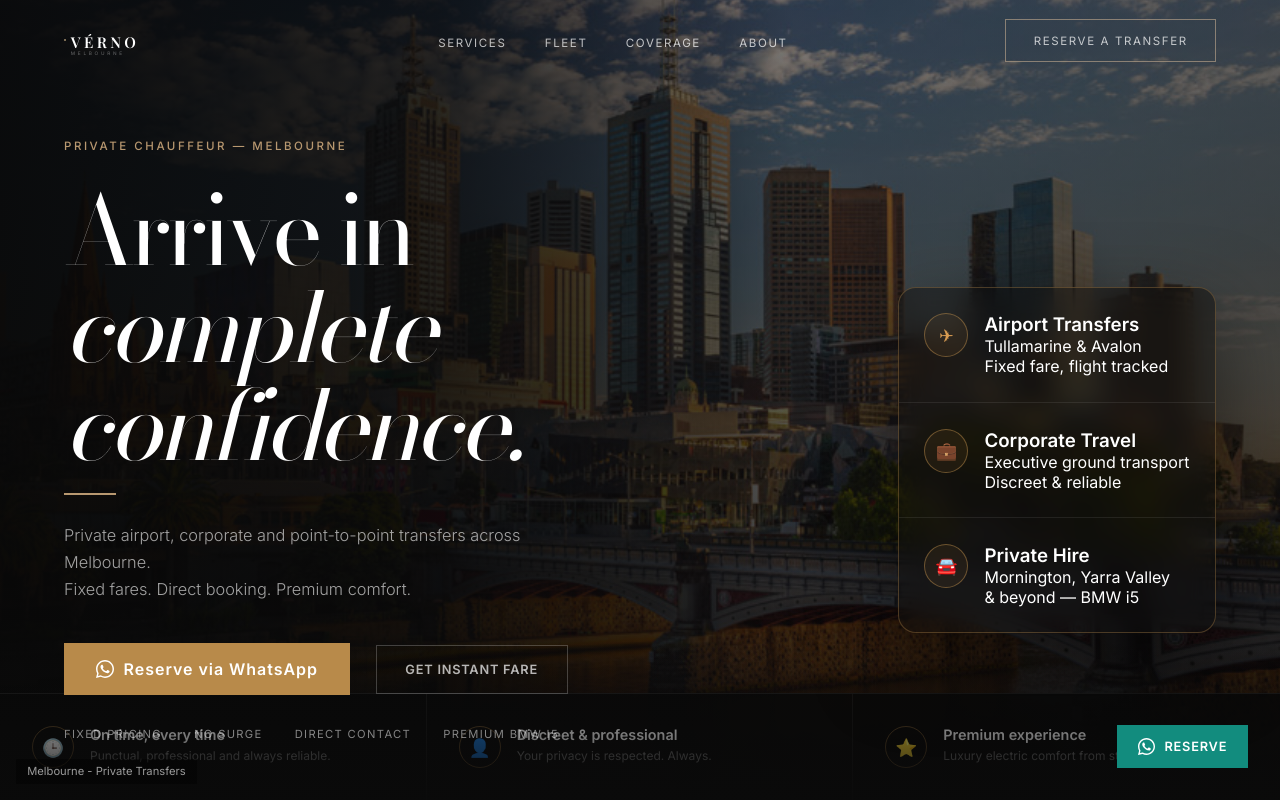
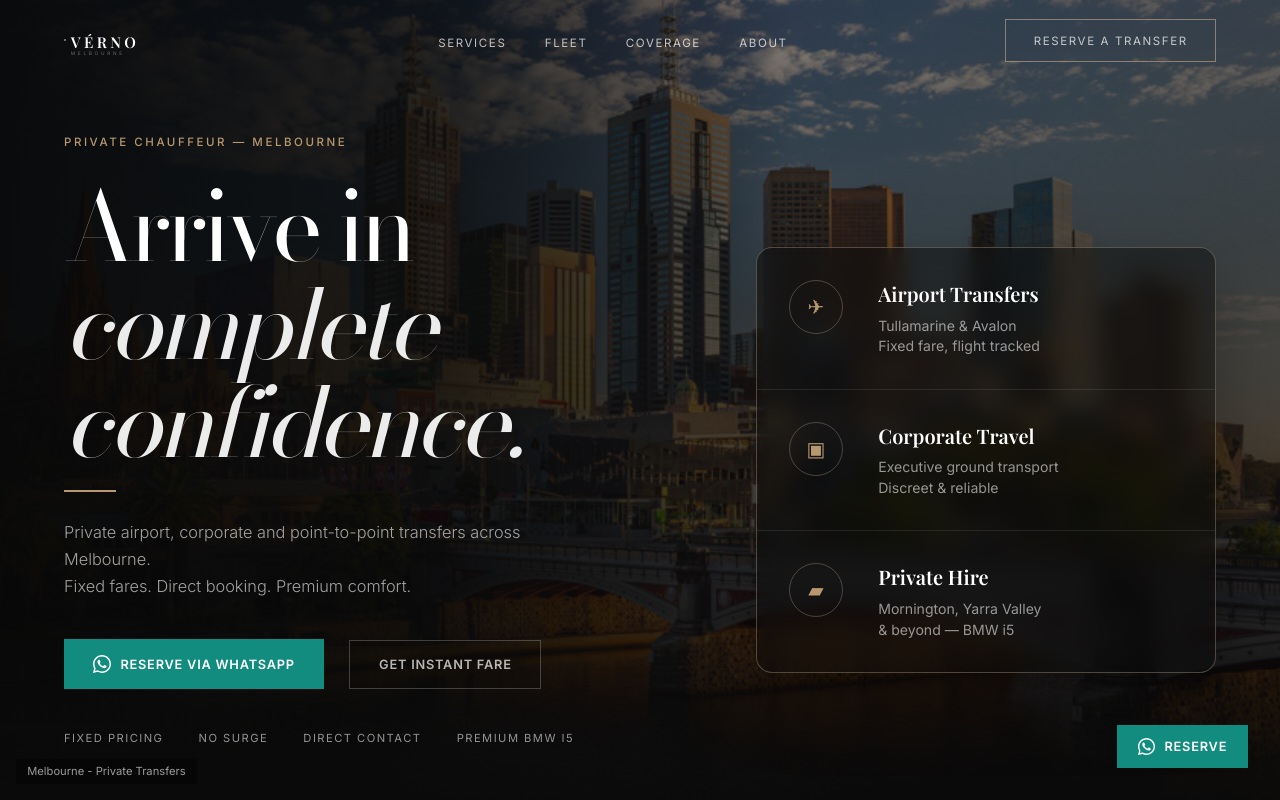
Before and after one commit to vernochauffeur/VERNO-web, a React (Vite) app: page / in a window 1280 px wide. Shown: the top 800 px of the page. Built offline with nearby package versions, Linux system fonts and the light colour scheme; a web font is replaced by a local one.

Commit message:
Update Home.jsx

```diff
--- a/src/pages/Home.jsx
+++ b/src/pages/Home.jsx
@@ -1,3 +1,4 @@
+
 import { useState, useEffect, useRef } from "react";
 
 const MOMENTS_MAIN = "/images/moments-main.jpg";
@@ -76,13 +77,12 @@ function Hero() {
   return (
     <section className="hero">
       <div className="hero-content">
-
         <div className="hero-left">
           <p className="hero-label">Private Chauffeur — Melbourne</p>
 
           <h1 className="hero-h1">
-            <span className="hero-line1">Arrive in</span>
-            <span className="hero-line2">complete confidence.</span>
+            Arrive in<br />
+            <em>complete confidence.</em>
           </h1>
 
           <div className="hero-line" />
@@ -94,15 +94,13 @@ function Hero() {
           </p>
 
           <div className="hero-actions">
-            <a href={wa} className="btn-gold">
+            <a href={wa} target="_blank" rel="noopener noreferrer" className="btn-wa hero-gold">
               <WAIcon s={18} /> Reserve via WhatsApp
             </a>
-            <a href="#book" className="btn-outline">
-              Get Instant Fare
-            </a>
+            <a href="#book" className="btn-outline hero-outline">Get Instant Fare</a>
           </div>
 
-          <div className="hero-mini">
+          <div className="hero-trust">
             <div>Fixed pricing</div>
             <div>No surge</div>
             <div>Direct contact</div>
@@ -110,61 +108,32 @@ function Hero() {
           </div>
         </div>
 
-        {/* RIGHT PANEL */}
-        <div className="hero-panel">
-          <div className="panel-row">
-            <div className="icon">✈</div>
+        <div className="hero-service-panel">
+          <div className="hero-service-row">
+            <div className="hero-service-icon">✈</div>
             <div>
               <h3>Airport Transfers</h3>
-              <p>Tullamarine & Avalon</p>
+              <p>Tullamarine &amp; Avalon</p>
               <p>Fixed fare, flight tracked</p>
             </div>
           </div>
 
-          <div className="panel-row">
-            <div className="icon">💼</div>
+          <div className="hero-service-row">
+            <div className="hero-service-icon">▣</div>
             <div>
               <h3>Corporate Travel</h3>
               <p>Executive ground transport</p>
-              <p>Discreet & reliable</p>
+              <p>Discreet &amp; reliable</p>
             </div>
           </div>
 
-          <div className="panel-row">
-            <div className="icon">🚘</div>
+          <div className="hero-service-row">
+            <div className="hero-service-icon">▰</div>
             <div>
               <h3>Private Hire</h3>
               <p>Mornington, Yarra Valley</p>
-              <p>& beyond — BMW i5</p>
+              <p>&amp; beyond — BMW i5</p>
             </div>
-          </div>
-        </div>
-
-      </div>
-
-      {/* 🔥 ALT 3’LÜ STRIP */}
-      <div className="hero-bottom">
-        <div className="hb-item">
-          <div className="hb-icon">🕒</div>
-          <div>
-            <h4>On time, every time</h4>
-            <p>Punctual, professional and always reliable.</p>
-          </div>
-        </div>
-
-        <div className="hb-item">
-          <div className="hb-icon">👤</div>
-          <div>
-            <h4>Discreet & professional</h4>
-            <p>Your privacy is respected. Always.</p>
-          </div>
-        </div>
-
-        <div className="hb-item">
-          <div className="hb-icon">⭐</div>
-          <div>
-            <h4>Premium experience</h4>
-            <p>Luxury electric comfort from start to finish.</p>
           </div>
         </div>
       </div>
@@ -356,148 +325,27 @@ const CSS = `
   border-bottom:none;
 }
 .hero-service-icon{
-  width:46px;
-  height:46px;
+  width:54px;
+  height:54px;
   border-radius:999px;
-  border:1px solid rgba(184,132,73,.45);
+  border:1px solid rgba(184,164,138,.35);
   display:flex;
   align-items:center;
   justify-content:center;
-  font-size:1.2rem;
-  color:#d39a5c;
-  background:rgba(211,154,92,0.08);
+  color:#b89870;
+  font-size:1.25rem;
 }
 .hero-service-row h3{
-  font-size:1.05rem;
-  font-weight:500;
+  font-family:var(--serif);
+  font-size:1.25rem;
+  font-weight:600;
+  color:#fff;
+  margin-bottom:.55rem;
 }
-
 .hero-service-row p{
-  font-size:.78rem;
-  color:rgba(255,255,255,.55);
-}
-
-/* TEXT SIZE FIX */
-.hero-line1{
-  display:block;
-  font-style:normal;
-}
-.hero-line2{
-  display:block;
-  font-style:italic;
-}
-
-/* BUTTON GOLD */
-.btn-gold{
-  background:#b88a4a;
-  color:#fff;
-  padding:1rem 2rem;
-  display:inline-flex;
-  gap:.6rem;
-  align-items:center;
-  font-weight:600;
-  letter-spacing:.06em;
-}
-
-/* RIGHT PANEL (küçük + arkada hissi) */
-.hero-panel{
-  max-width:420px;
-  margin-left:auto;
-  background:rgba(10,10,10,.45);
-  backdrop-filter:blur(14px);
-  border:1px solid rgba(184,138,74,.35);
-  border-radius:18px;
-  overflow:hidden;
-  box-shadow:0 30px 80px rgba(0,0,0,.5);
-}
-
-.panel-row{
-  display:grid;
-  grid-template-columns:60px 1fr;
-  padding:1.6rem;
-  border-bottom:1px solid rgba(255,255,255,.08);
-}
-
-.panel-row:last-child{
-  border-bottom:none;
-}
-
-.icon{
-  width:44px;
-  height:44px;
-  border-radius:50%;
-  border:1px solid rgba(184,138,74,.5);
-  display:flex;
-  align-items:center;
-  justify-content:center;
-  color:#d89c52;
-  background:rgba(216,156,82,.08);
-  font-size:1.1rem;
-}
-
-/* MINI TRUST */
-.hero-mini{
-  display:flex;
-  gap:2rem;
-  margin-top:2rem;
-  font-size:.7rem;
-  color:rgba(255,255,255,.5);
-  text-transform:uppercase;
-  letter-spacing:.12em;
-}
-
-/* 🔥 ALT STRIP */
-.hero-bottom{
-  position:absolute;
-  bottom:0;
-  left:0;
-  right:0;
-  display:grid;
-  grid-template-columns:repeat(3,1fr);
-  background:rgba(8,8,8,.9);
-  border-top:1px solid rgba(255,255,255,.08);
-}
-
-.hb-item{
-  display:flex;
-  gap:1rem;
-  padding:2rem;
-  border-right:1px solid rgba(255,255,255,.06);
-}
-
-.hb-item:last-child{
-  border-right:none;
-}
-
-.hb-icon{
-  width:42px;
-  height:42px;
-  border-radius:50%;
-  border:1px solid rgba(184,138,74,.45);
-  display:flex;
-  align-items:center;
-  justify-content:center;
-  color:#d89c52;
-  font-size:1.1rem;
-}
-
-.hb-item h4{
-  font-size:.9rem;
-  color:#fff;
-  margin-bottom:.3rem;
-}
-
-.hb-item p{
-  font-size:.75rem;
-  color:rgba(255,255,255,.45);
-}
-
-/* MOBILE */
-@media(max-width:768px){
-  .hero-bottom{
-    position:relative;
-    grid-template-columns:1fr;
-  }
+  font-size:.88rem;
+  line-height:1.45;
+  color:rgba(255,255,255,.56);
 }
 
 .trust-strip{
```
